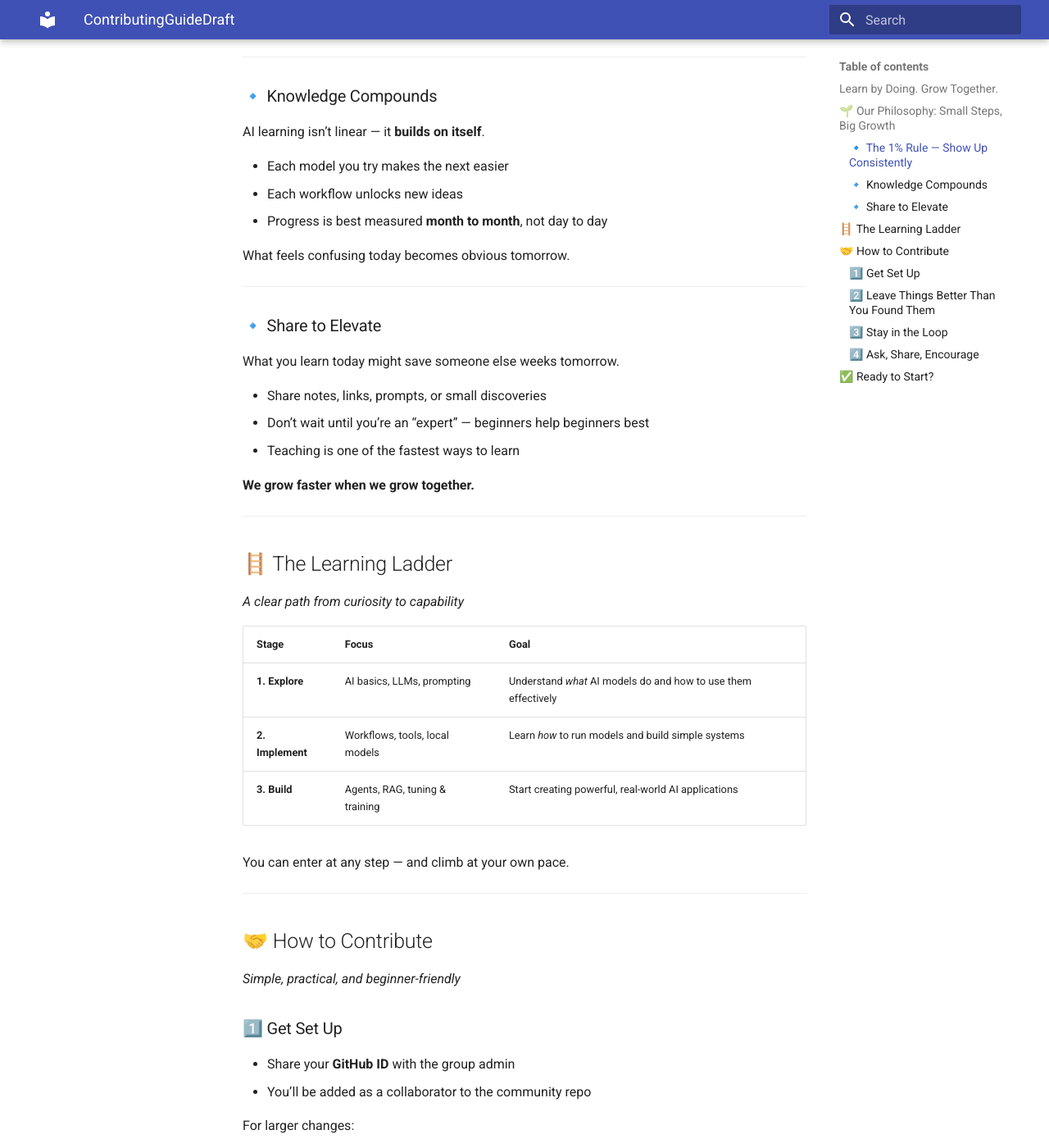
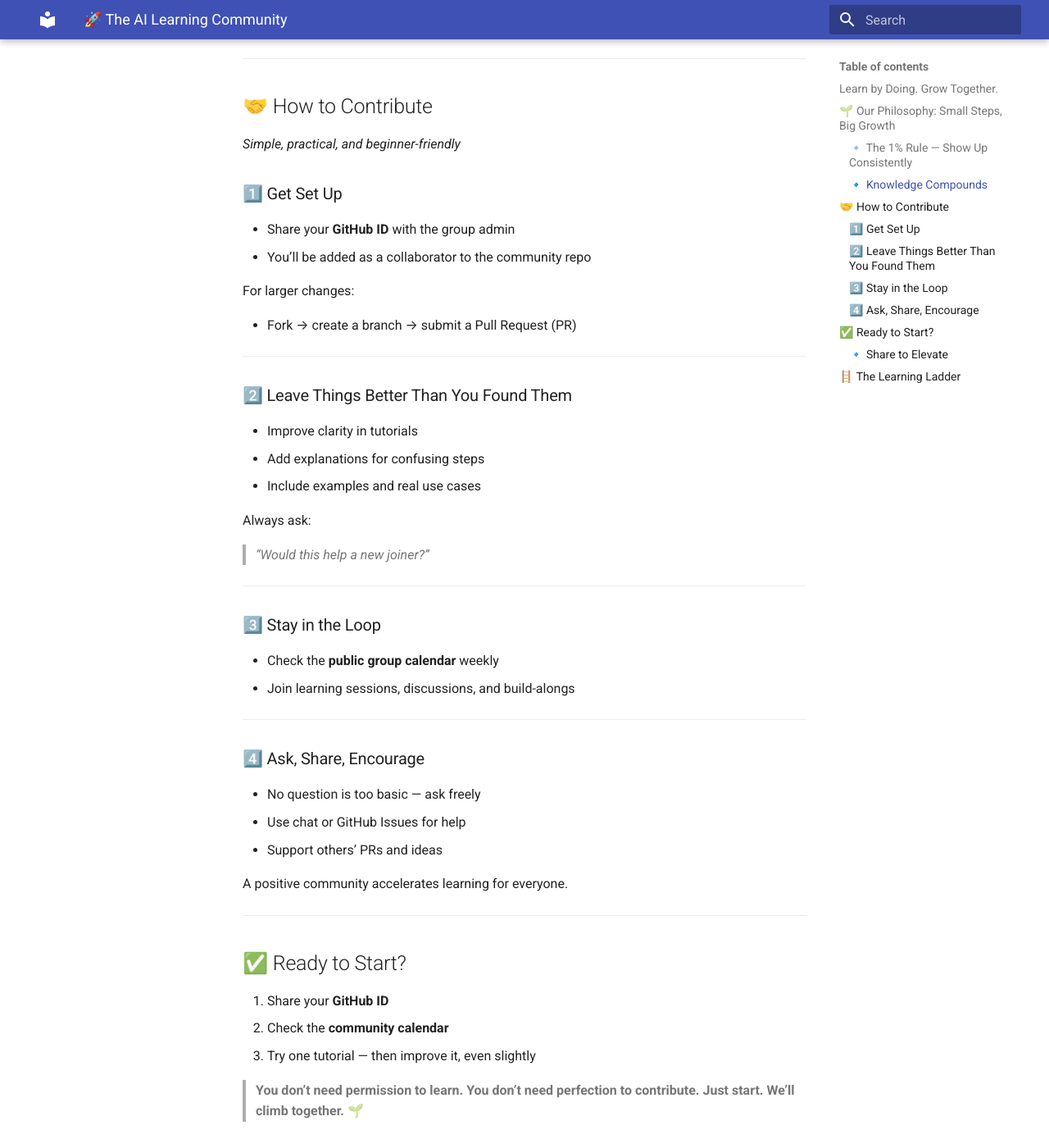
Before and after one commit to tejomayee-tech/toronto_ai_learning_group, an MkDocs documentation site: the page built from docs/community-values-guidelines/ContributingGuideDraft.md, in a window 1280 px wide and 1400 px high, scrolled down 887 px. Shown: the whole window at 82% size. Built offline with MkDocs 1.6.1 and Material for MkDocs 9.7.7, drawn with Linux system fonts in a browser that asks for light colours; some of the changed text lies outside the part shown.

Commit message:
contributing guide draft

```diff
--- a/docs/community-values-guidelines/ContributingGuideDraft.md
+++ b/docs/community-values-guidelines/ContributingGuideDraft.md
@@ -1,7 +1,3 @@
-Here’s a **cleaned-up, shorter, and more inspiring version** with better heading structure, less visual clutter, and a more motivational tone—while keeping your original intent intact.
-
----
-
 # 🚀 The AI Learning Community
 
 ### *Learn by Doing. Grow Together.*
@@ -13,9 +9,8 @@
 
 > **Make AI practical, approachable, and empowering — together.**
 
-We believe anyone (including non-programmers) can learn AI by following a clear, hands-on path. No gatekeeping. No hype. Just real learning that compounds over time.
+Anyone (including non-programmers) can learn AI by following a clear, hands-on path. No hype. Just real learning that compounds over time.
 
----
 
 ## 🌱 Our Philosophy: Small Steps, Big Growth
 
@@ -24,12 +19,10 @@
 You don’t need to move fast — you need to move **regularly**.
 
 * Spend a little time each week reading, experimenting, or prompting
-* Try things instead of just watching or reading
 * Solve small, real problems — that’s where learning sticks
 
 **Consistency beats intensity. Always.**
 
----
 
 ### 🔹 Knowledge Compounds
 
@@ -37,35 +30,6 @@
 
 * Each model you try makes the next easier
 * Each workflow unlocks new ideas
-* Progress is best measured **month to month**, not day to day
-
-What feels confusing today becomes obvious tomorrow.
-
----
-
-### 🔹 Share to Elevate
-
-What you learn today might save someone else weeks tomorrow.
-
-* Share notes, links, prompts, or small discoveries
-* Don’t wait until you’re an “expert” — beginners help beginners best
-* Teaching is one of the fastest ways to learn
-
-**We grow faster when we grow together.**
-
----
-
-## 🪜 The Learning Ladder
-
-*A clear path from curiosity to capability*
-
-| Stage            | Focus                          | Goal                                                           |
-| ---------------- | ------------------------------ | -------------------------------------------------------------- |
-| **1. Explore**   | AI basics, LLMs, prompting     | Understand *what* AI models do and how to use them effectively |
-| **2. Implement** | Workflows, tools, local models | Learn *how* to run models and build simple systems             |
-| **3. Build**     | Agents, RAG, tuning & training | Start creating powerful, real-world AI applications            |
-
-You can enter at any step — and climb at your own pace.
 
 ---
 
```
Also changed, not shown: other parts of docs/community-values-guidelines/ContributingGuideDraft.md (+27 -0 lines).
